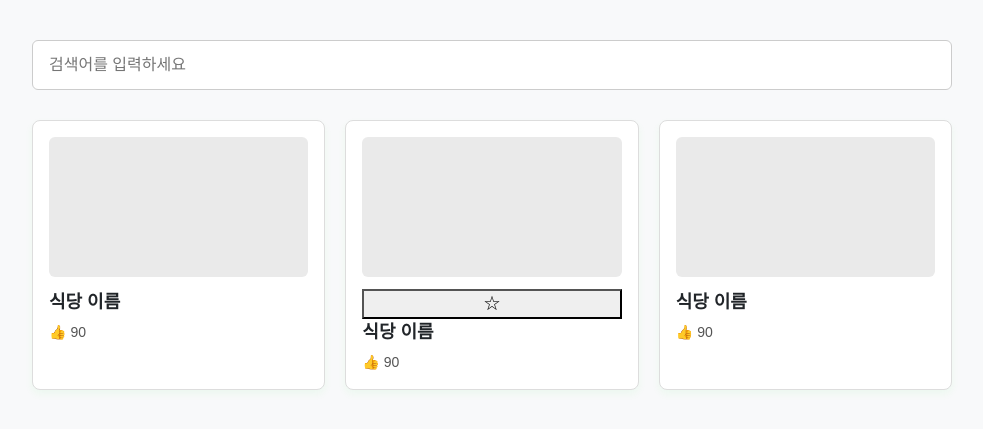
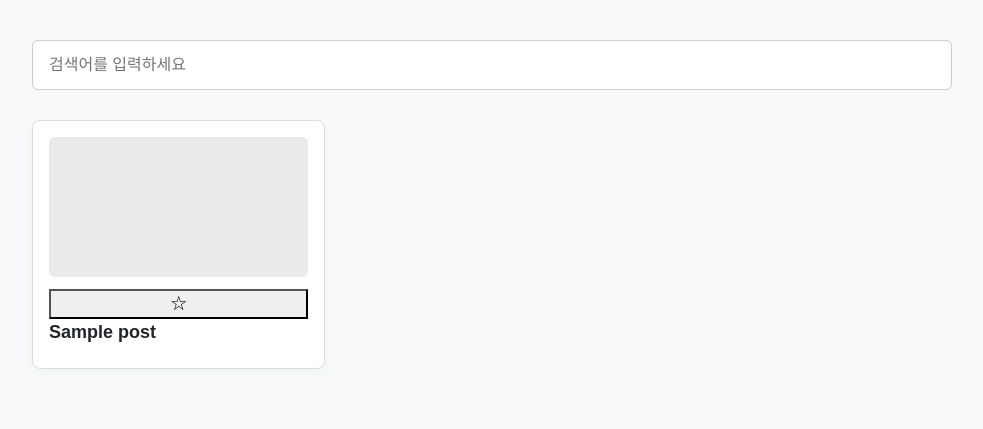
Before and after one commit to kimkimkimbo/jungleWeek00, a Flask app: template templates/mainpage.html in a window 1280 px wide. Shown: the part 94-523 px from the top of the page, without its empty margins (148-1131 px from the left). Run offline with Flask 3, Linux system fonts and the light colour scheme; the template is opened without the code that fills it: most values are stand-ins (such as "Sample title", 1, 10 or a date in 2020); some web fonts are replaced.

Commit message:
즐겨찾기 활성화 DB에 데이터 저장까지 확인

```diff
--- a/app.py
+++ b/app.py
@@ -4,7 +4,7 @@
 
 from flask import Flask, render_template, request, redirect, url_for, session, jsonify
 from pymongo import MongoClient
-from models.user import create_user, get_user_by_user_id, validate_user_password
+from models.user import create_user, get_user_by_object_id, get_user_by_user_id, validate_user_password
 from flask_cors import CORS
 import os
 from bson import ObjectId
@@ -21,7 +21,8 @@ db = client['dbweek00']
 
 @app.route('/')
 def home():
-    return render_template('mainpage.html')
+    posts = list(db.restaurant.find())  # 게시물 가져오기
+    return render_template('mainpage.html', posts=posts)
 
 
 
@@ -150,10 +151,69 @@ def edit_restaurant(id):
 
 #댓글
 
-#북마크
-@app.route('/bookmark', methods = ['GET', 'POST'])
+
+
+# 북마크 페이지 렌더링 (SSR 방식)
+@app.route('/bookmark', methods=['GET'])
 def bookmark():
-    return render_template('bookmarkpage.html')
+    # 로그인 검증
+    if 'user_id' not in session:
+        return redirect(url_for('login'))
+
+    # 사용자 정보 가져오기
+    user = get_user_by_object_id(db, session['user_oid'])
+
+    # 북마크한 게시물 ID 리스트
+    bookmark_ids = user.get('bookmarks', [])  # 'bookmarks' 필드명 확인!
+
+    # 북마크한 게시물 전체 조회
+    posts = list(db.posts.find({'_id': {'$in': bookmark_ids}}))
+
+    # 템플릿에 posts 넘겨서 렌더링
+    return render_template('bookmarkpage.html', posts=posts)
+
+
+
+#사용자 UX 경험을 고려했을 때 AJAX로 구현하는 것이 좋음
+#SSR로 구현 시 -> 즐겨찾기 누를 때마다 페이지 전체 새로고침 , flash()띄우면 북마크 페이지로 리디렉션되어야만 사용자에게 보여짐 -> 당장 나가고 싶은 UX됨....
+@app.route('/add_bookmark', methods=['POST'])
+def add_bookmark():
+    # 로그인 되어 있지 않으면 로그인 페이지로 리디렉션
+    if 'user_id' not in session:
+        return jsonify({'result': 'fail', 'msg': '로그인이 필요합니다.'}), 401
+
+    # 클라이언트로부터 post_id를 받아옴
+    post_id = request.form.get('post_id')
+    if not post_id:
+        return jsonify({'result': 'fail', 'msg': 'post_id가 필요합니다.'}), 400
+
+    # post_id를 ObjectId로 변환 (MongoDB용)
+    try:
+        post_oid = ObjectId(post_id)
+    except Exception:
+        return jsonify({'error': '유효하지 않은 post_id입니다.'}), 400
+
+    # 사용자 정보 불러오기
+    user_oid = session['user_oid']
+    user = db.users.find_one({'_id': ObjectId(user_oid)})
+
+    # 북마크 필드가 없으면 빈 리스트로 초기화
+    bookmarks = user.get('bookmarks', [])
+
+    # 이미 북마크한 게시물인지 확인
+    if post_oid in bookmarks:
+        return jsonify({'error': '이미 북마크한 게시물입니다.'}), 409
+
+    # 중복 없이 북마크 추가
+    db.users.update_one(
+        {'_id': ObjectId(user_oid)},
+        {'$addToSet': {'bookmarks': post_oid}}  # 중복 없이 추가
+    )
+
+    return jsonify({'message': '북마크 추가됨'})
+
+
+
 
 
 #추천
--- a/templates/mainpage.html
+++ b/templates/mainpage.html
@@ -38,7 +38,7 @@ main page
                 <button class="bookmark-btn" onclick="location.href = '{{url_for('bookmark')}}'"> 즐겨찾기 </button>
 
                 <!--add_post로 이동-->
-                <button class="post-btn" onclick="location.href = '{{url_for('bookmark')}}'"> 글작성 </button>
+                <button class="post-btn" onclick="location.href = '{{url_for('restaurant_page')}}'"> 글작성 </button>
 
                 <!--로그아웃-->
                 <button class="logout-btn" onclick="location.href = '{{url_for('logout')}}'"> 로그아웃 </button>
@@ -52,38 +52,70 @@ main page
             {% endif %}
 
         </div>
+        <!-- DB에 등록된 post 데이터 전체에 제목 가지고 오기-->
+        <!--card grid로 post 데이터 표현 / card 클릭 시 상세 페이지로 이동-->
+        <!--즐겨찾기 버튼 클릭시 해당 게시물을 회원 bookmark에 추가
+        post_id를 해당 user에 저장
+        1. title로 post_id 찾기 -> title은 중복될 수 있음 처음부터 post_id와 title 정보를 가져올 것
+        2. poset_id는 클라이언트에게 보이지 않음
+        3. 회원이 bookmark-btn 클릭 시 해당 post_id를 해당 user 컬렉션에(?) 추가 / 중첩? mongoDB 특성을 생각할 것
+        -->
+
         <div class="search-box">
             <input type="text" placeholder="검색어를 입력하세요">
         </div>
-        <!-- DB에 등록된 post 데이터 전체에 제목 가지고 오기-->
-        <!--card grid로 post 데이터 표현 / card 클릭 시 상세 페이지로 이동-->
-        <!--즐겨찾기 버튼 클릭시 해당 게시물을 회원 bookmark에 추가-->
 
         <div class="card-grid">
-            <!-- 카드 1 -->
-            <div class="card">
+            {% for post in posts %}
+            <div class="card" data-post-id="{{ post._id }}">
                 <div class="card-image"></div>
-                <div class="corner-icon">☆</div>
-                <div class="card-title">식당 이름</div>
-                <div class="card-likes"><span class="like-icon">&#128077;</span>90</div>
+                <button class="bookmark-btn">☆</button>
+                <div class="card-title">{{ post.title }}</div>
             </div>
-            <!-- 카드 2 -->
-            <div class="card">
-                <div class="card-image"></div>
-                <button class="bookmark-btn" >☆</button>
-                <div class="card-title">식당 이름</div>
-                <div class="card-likes"><span class="like-icon">&#128077;</span>90</div>
-            </div>
-            <!-- 카드 3 -->
-            <div class="card">
-                <div class="card-image"></div>
-                <div class="corner-icon">☆</div>
-                <div class="card-title">식당 이름</div>
-                <div class="card-likes"><span class="like-icon">&#128077;</span>90</div>
-            </div>
-
+            {% endfor %}
         </div>
     </div>
+
+    </div>
+
+
+
+    <script>
+        $(document).ready(function() {
+            $('.bookmark-btn').click(function(e) {
+                e.preventDefault();
+                const card = $(this).closest('.card');
+                const postId = card.data('post-id');
+
+                if (!postId) {
+                    alert('post ID가 없습니다.');
+                    return;
+                }
+
+                $.ajax({
+                    url: '/add_bookmark',
+                    method: 'POST',
+                    data: { post_id: postId },
+                    success: function(res) {
+                        alert(res.message || '북마크 성공');
+                    },
+                    error: function(xhr) {
+                        if (xhr.status === 401 && xhr.responseJSON?.redirect) {
+                            window.location.href = xhr.responseJSON.redirect;
+                        } else if (xhr.responseJSON?.error) {
+                            alert(xhr.responseJSON.error);
+                        } else {
+                            alert('알 수 없는 오류');
+                        }
+                    }
+                });
+            });
+        });
+        </script>
+
+
 </body>
 
+
+
 </html>
```
Also changed, not shown: templates/bookmarkpage.html (+18 -5 lines).
